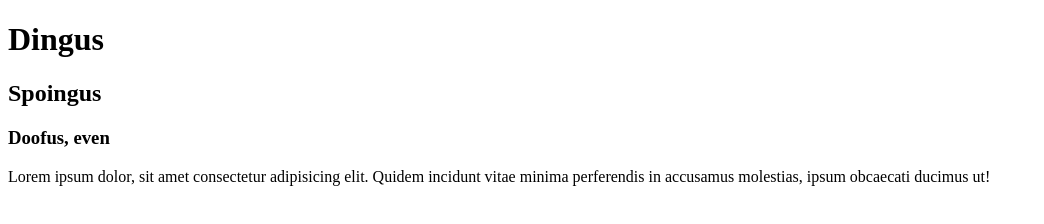
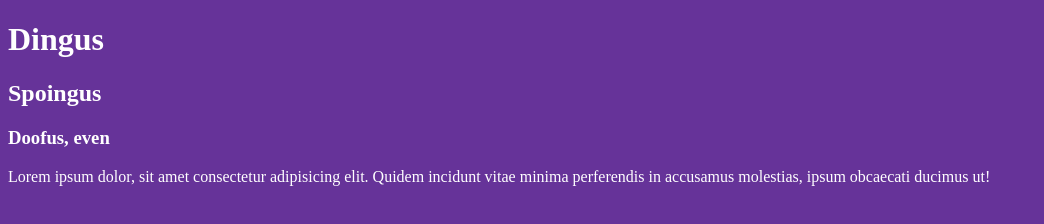
Before and after one commit to antoniojr100/uploading-to-github-2, a plain HTML site: page index.html in a window 1280 px wide. Shown: the whole page, without its empty margins (0-1044 px from the left). Drawn offline with Linux system fonts and the light colour scheme.

Commit message:
stylesheet added

```diff
--- a/index.html
+++ b/index.html
@@ -5,6 +5,7 @@
     <meta http-equiv="X-UA-Compatible" content="IE=edge">
     <meta name="viewport" content="width=device-width, initial-scale=1.0">
     <title>Git init 🤑</title>
+    <link rel="stylesheet" href="./styles.css">
 </head>
 <body>
     <h1>Dingus</h1>
--- /dev/null
+++ b/styles.css
@@ -0,0 +1,4 @@
+body{
+    background-color: rebeccapurple;
+    color: white;
+}
```
